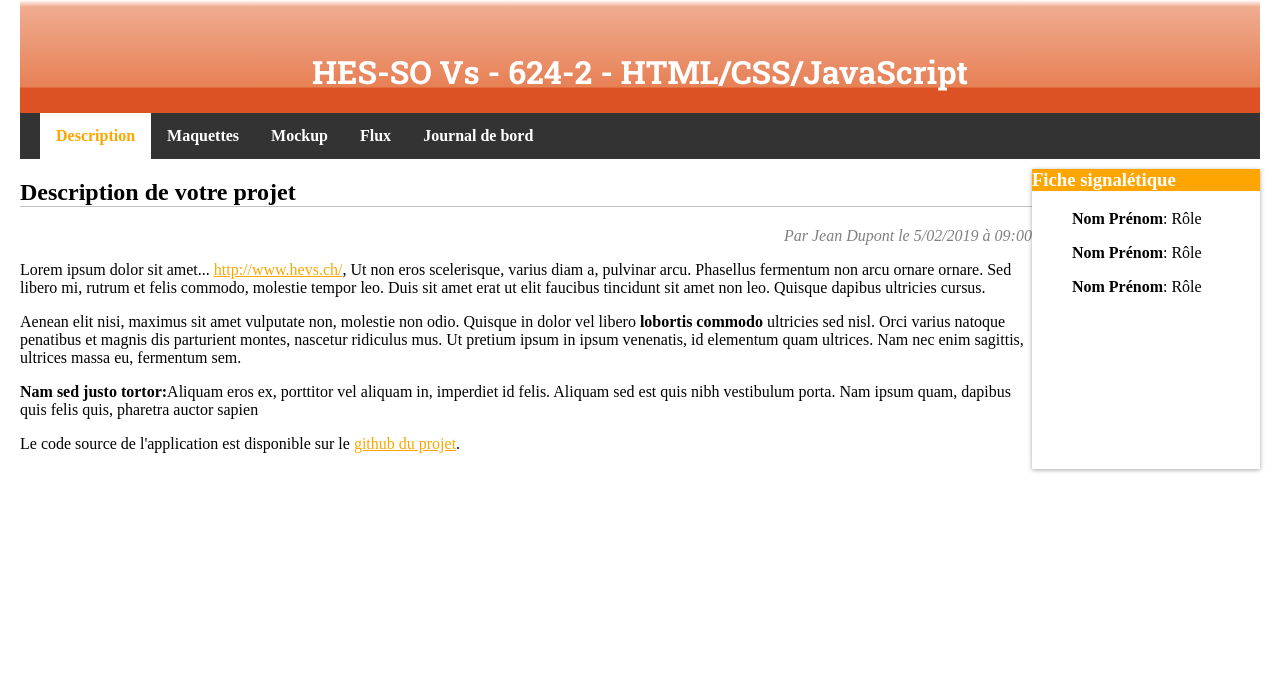
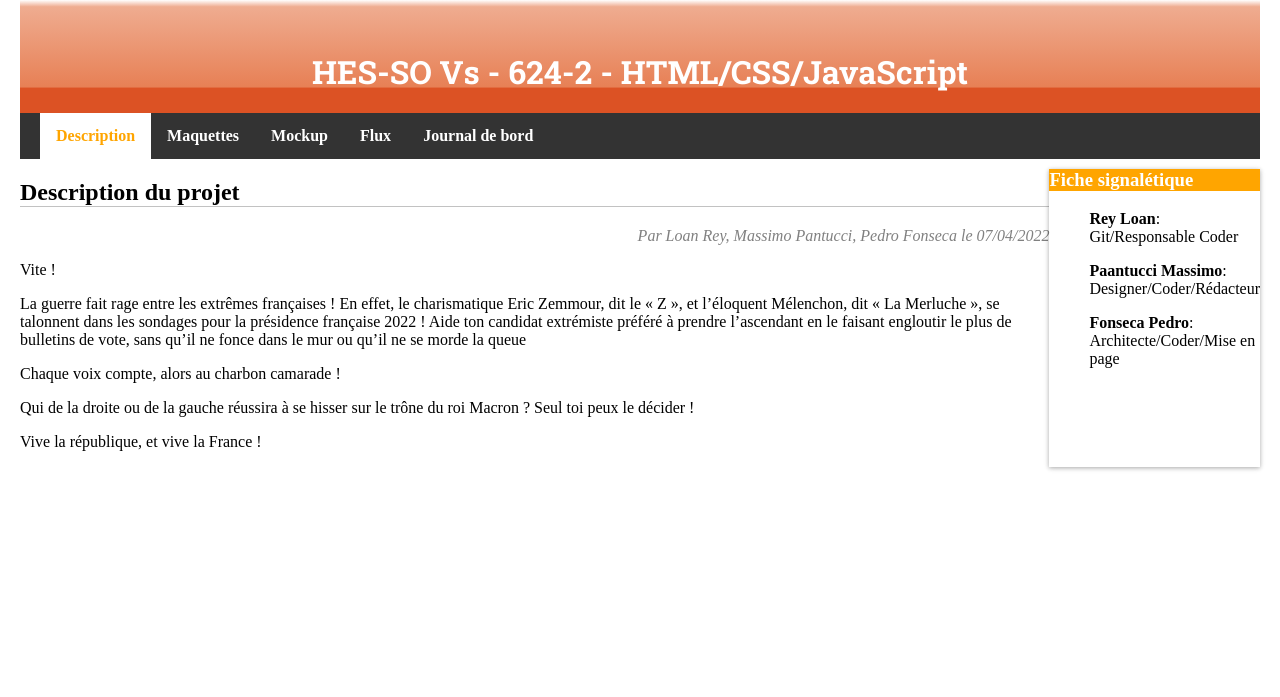
Before and after one commit to Gumynator/RIA-Project, a plain HTML site: page description_start.html in a window 1280 px wide. Shown: the top 697 px of the page. Drawn offline with Linux system fonts and the light colour scheme.

Commit message:
Description

```diff
--- a/description_start.html
+++ b/description_start.html
@@ -40,14 +40,14 @@
     <section id="articles">
         <article>
             <header>
-                <h2>Description de votre projet</h2>
-                <p>Par Jean Dupont le 5/02/2019 à 09:00</p>
+                <h2>Description du projet</h2>
+                <p>Par Loan Rey, Massimo Pantucci, Pedro Fonseca le 07/04/2022</p>
             </header>
-            <p>Lorem ipsum dolor sit amet... <a href="http://www.hevs.ch/">http://www.hevs.ch/</a>,
-                 Ut non eros scelerisque, varius diam a, pulvinar arcu. Phasellus fermentum non arcu ornare ornare. Sed libero mi, rutrum et felis commodo, molestie tempor leo. Duis sit amet erat ut elit faucibus tincidunt sit amet non leo. Quisque dapibus ultricies cursus.</p>
-            <p> Aenean elit nisi, maximus sit amet vulputate non, molestie non odio. Quisque in dolor vel libero <strong>lobortis commodo</strong> ultricies sed nisl. Orci varius natoque penatibus et magnis dis parturient montes, nascetur ridiculus mus. Ut pretium ipsum in ipsum venenatis, id elementum quam ultrices. Nam nec enim sagittis, ultrices massa eu, fermentum sem.</p>
-            <p><strong>Nam sed justo tortor:</strong>Aliquam eros ex, porttitor vel aliquam in, imperdiet id felis. Aliquam sed est quis nibh vestibulum porta. Nam ipsum quam, dapibus quis felis quis, pharetra auctor sapien</p>
-                <p>Le code source de l'application est disponible sur le <a href="https://github.com/">github du projet</a>.</p>
+            <p>Vite !</p>
+            <p>La guerre fait rage entre les extrêmes françaises ! En effet, le charismatique Eric Zemmour, dit le « Z », et l’éloquent Mélenchon, dit « La Merluche », se talonnent dans les sondages pour la présidence française 2022 ! Aide ton candidat extrémiste préféré à prendre l’ascendant en le faisant engloutir le plus de bulletins de vote, sans qu’il ne fonce dans le mur ou qu’il ne se morde la queue</p>
+            <p>Chaque voix compte, alors au charbon camarade !</p>
+            <p>Qui de la droite ou de la gauche réussira à se hisser sur le trône du roi Macron ? Seul toi peux le décider !</p>
+            <p>Vive la république, et vive la France !</p>
         </article>
     </section>
     <aside>
@@ -55,13 +55,13 @@
             <h3>Fiche signalétique</h3>
             <ul>
                 <li>
-                    <p><strong>Nom Prénom</strong>: Rôle</p>
+                    <p><strong>Rey Loan</strong>: Git/Responsable Coder</p>
                 </li>
                 <li>
-                    <p><strong>Nom Prénom</strong>: Rôle</p>
+                    <p><strong>Paantucci Massimo</strong>: Designer/Coder/Rédacteur</p>
                 </li>
                 <li>
-                    <p><strong>Nom Prénom</strong>: Rôle</p>
+                    <p><strong>Fonseca Pedro</strong>: Architecte/Coder/Mise en page</p>
                 </li>
             </ul>
         </div>
```
